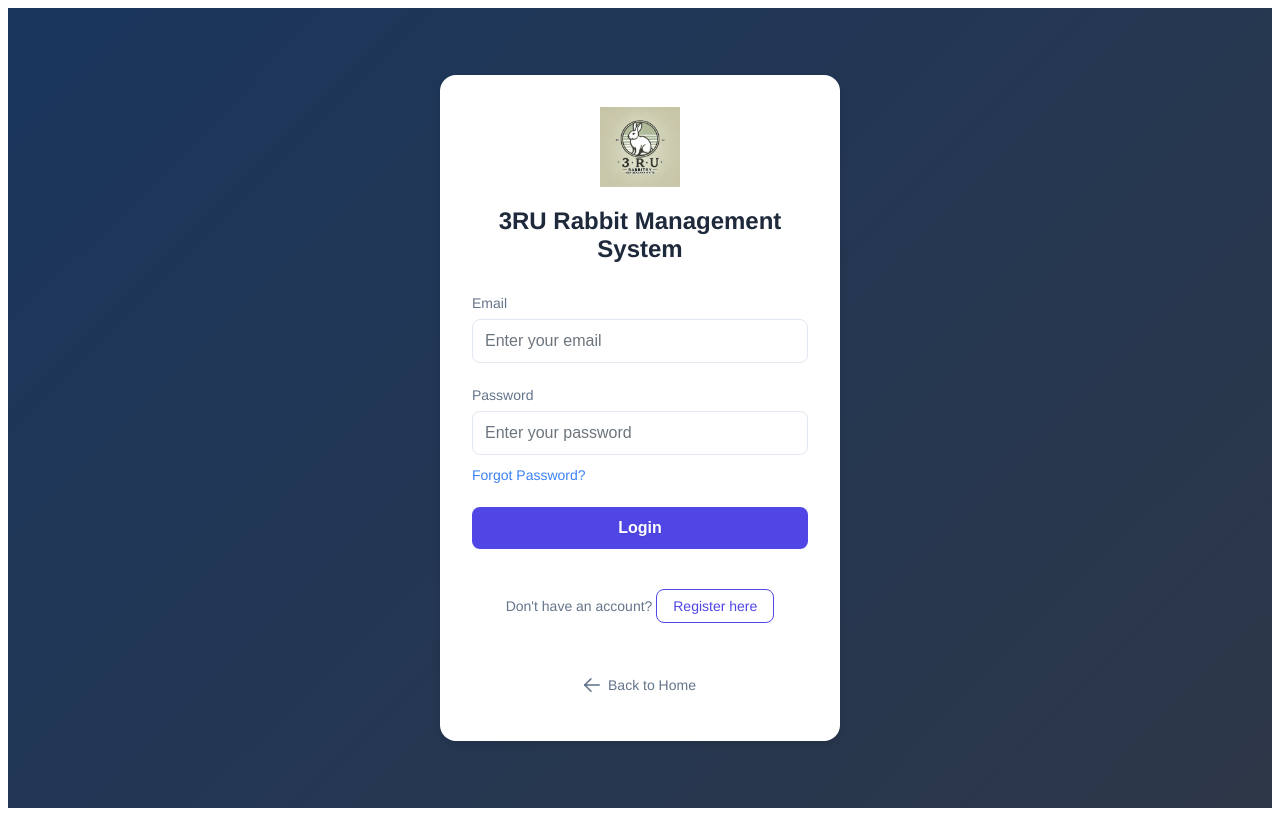
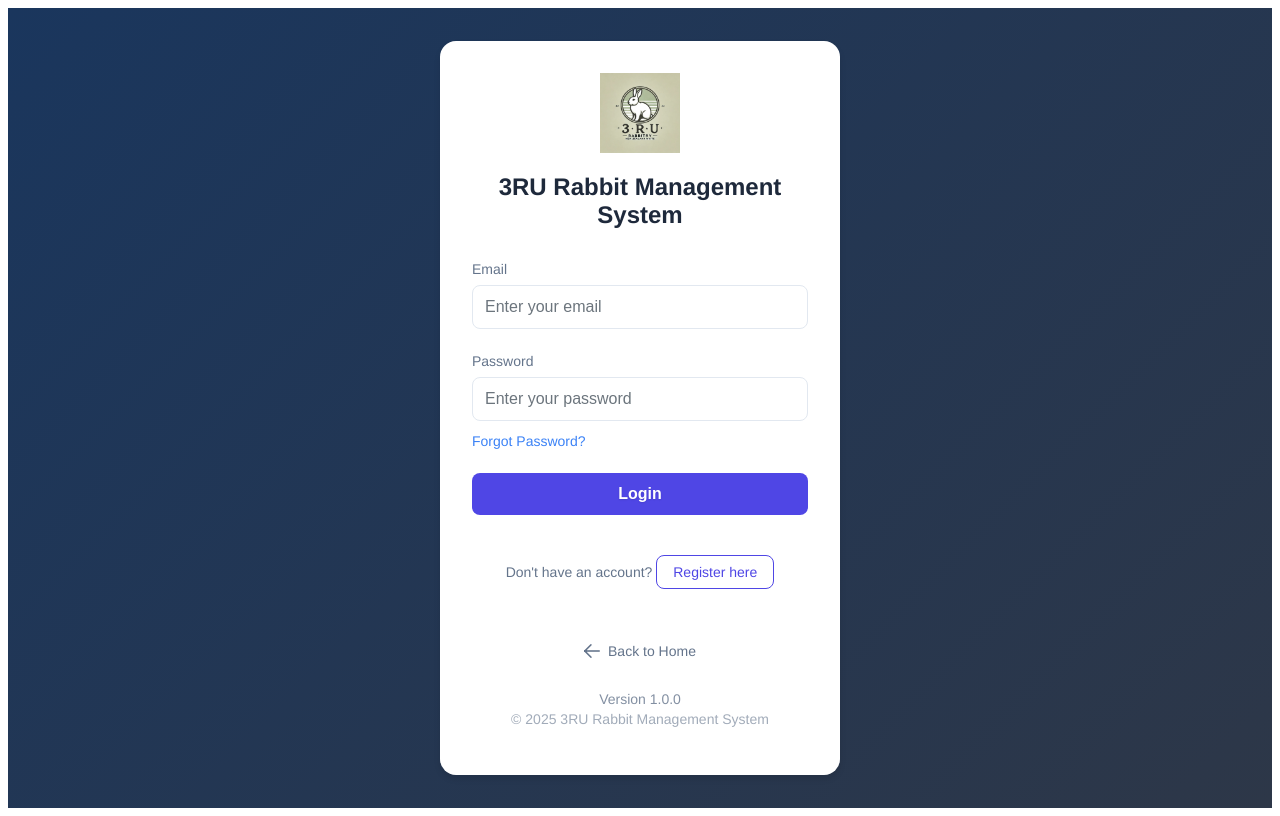
Before and after one commit to gmugando/3ru_AI_Rabbit_Management_System, a Vue app: page /login in a window 1280 px wide. Built offline with nearby package versions, Linux system fonts and the light colour scheme; no server answers.

Commit message:
adds AppInfo component to login, register, and dashboard pages with consistent styling

```diff
--- a/src/App.vue
+++ b/src/App.vue
@@ -83,6 +83,7 @@
               </router-link>
             </div>
           </div>
+          <AppInfo class="sidebar-info" />
         </nav>
         <div class="main-content">
           <header class="topbar">
@@ -119,9 +120,13 @@ import { ref, computed } from 'vue'
 import { useStore } from 'vuex'
 import { useRouter } from 'vue-router'
 import { supabase } from '@/supabase'
+import AppInfo from '@/components/AppInfo.vue'
 
 export default {
   name: 'App',
+  components: {
+    AppInfo
+  },
   setup() {
     const store = useStore()
     const router = useRouter()
@@ -395,4 +400,23 @@ export default {
     display: none !important;
   }
 }
+
+.sidebar-info {
+  margin-top: auto;
+  padding: 1rem;
+  border-top: 1px solid rgba(255, 255, 255, 0.1);
+}
+
+.sidebar-info :deep(.app-info) {
+  color: rgba(255, 255, 255, 0.6);
+}
+
+.sidebar-info :deep(.version) {
+  font-size: 0.75rem;
+}
+
+.sidebar-info :deep(.copyright) {
+  font-size: 0.75rem;
+  margin-top: 0.25rem;
+}
 </style>
--- /dev/null
+++ b/src/components/AppInfo.vue
@@ -0,0 +1,43 @@
+<template>
+  <div class="app-info">
+    <p class="version">Version {{ version }}</p>
+    <p class="copyright">© {{ currentYear }} 3RU Rabbit Management System</p>
+  </div>
+</template>
+
+<script>
+import { computed } from 'vue'
+
+export default {
+  name: 'AppInfo',
+  setup() {
+    const version = '1.0.0'
+    const currentYear = computed(() => new Date().getFullYear())
+
+    return {
+      version,
+      currentYear
+    }
+  }
+}
+</script>
+
+<style scoped>
+.app-info {
+  text-align: center;
+  padding: 1rem;
+  color: #64748b;
+  font-size: 0.875rem;
+  margin-top: auto;
+}
+
+.version {
+  margin: 0;
+  opacity: 0.8;
+}
+
+.copyright {
+  margin: 0.25rem 0 0;
+  opacity: 0.6;
+}
+</style>
--- a/src/views/auth/AppLogin.vue
+++ b/src/views/auth/AppLogin.vue
@@ -53,6 +53,7 @@
           </router-link>
         </p>
       </form>
+      <AppInfo />
     </div>
   </div>
 </template>
@@ -62,9 +63,13 @@ import { ref } from 'vue'
 import { useStore } from 'vuex'
 import { useRouter } from 'vue-router'
 import { supabase } from '@/supabase'
+import AppInfo from '@/components/AppInfo.vue'
 
 export default {
   name: 'AppLogin',
+  components: {
+    AppInfo
+  },
   setup() {
     const store = useStore()
     const router = useRouter()
--- a/src/views/auth/AppRegister.vue
+++ b/src/views/auth/AppRegister.vue
@@ -159,6 +159,7 @@
           </router-link>
         </p>
       </form>
+      <AppInfo />
     </div>
   </div>
 </template>
@@ -168,9 +169,13 @@ import { ref, reactive } from 'vue'
 import { useRouter } from 'vue-router'
 import { useStore } from 'vuex'
 import { supabase } from '@/supabase'
+import AppInfo from '@/components/AppInfo.vue'
 
 export default {
   name: 'AppRegister',
+  components: {
+    AppInfo
+  },
   setup() {
     const router = useRouter()
     const store = useStore()
```
